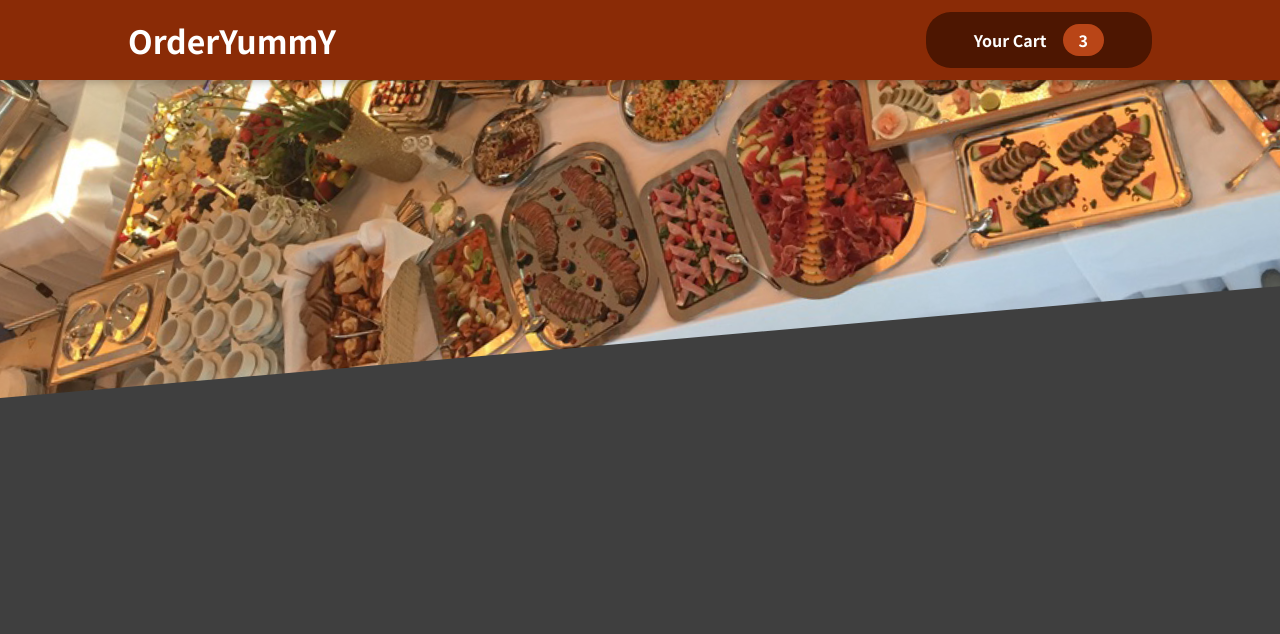
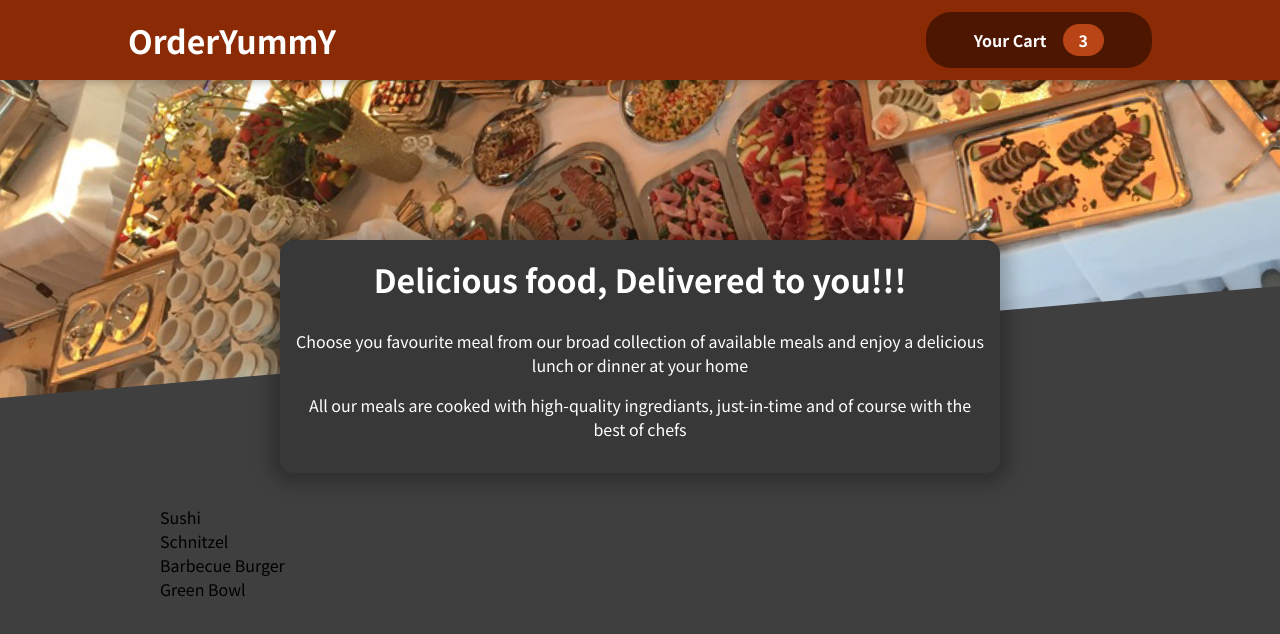
Before and after one commit to parvezaman/order-yummy, a React (Create React App) app: page / in a window 1280 px wide. Shown: the top 634 px of the page. Built offline with nearby package versions, Linux system fonts and the light colour scheme.

Commit message:
added meals component

```diff
--- a/src/App.js
+++ b/src/App.js
@@ -1,9 +1,14 @@
 import Header from "./components/Layout/Header";
+import Meals from "./components/Meals/Meals";
 
 function App() {
   return (
     <>
       <Header />
+
+      <main>
+        <Meals />
+      </main>
     </>
   );
 }
--- /dev/null
+++ b/src/components/Meals/AvailableMeals.js
@@ -0,0 +1,42 @@
+import React from 'react'
+import classes from './AvailableMeals.module.css'
+
+const DUMMY_MEALS = [
+    {
+        id: 'm1',
+        name: 'Sushi',
+        description: 'Finest fish and veggies',
+        price: 22.99,
+    },
+    {
+        id: 'm2',
+        name: 'Schnitzel',
+        description: 'A german specialty!',
+        price: 16.5,
+    },
+    {
+        id: 'm3',
+        name: 'Barbecue Burger',
+        description: 'American, raw, meaty',
+        price: 12.99,
+    },
+    {
+        id: 'm4',
+        name: 'Green Bowl',
+        description: 'Healthy...and green...',
+        price: 18.99,
+    },
+];
+
+const AvailableMeals = () => {
+    const mealsList = DUMMY_MEALS.map(meal => <li>{meal.name}</li>)
+    return (
+        <section className={classes.meals}>
+            <ul>
+                {mealsList}
+            </ul>
+        </section>
+    )
+}
+
+export default AvailableMeals
--- /dev/null
+++ b/src/components/Meals/AvailableMeals.module.css
@@ -0,0 +1,24 @@
+.meals {
+    max-width: 60rem;
+    width: 90%;
+    margin: 2rem auto;
+    animation: meals-appear 1s ease-out forwards;
+}
+
+.meals ul {
+    list-style: none;
+    margin: 0;
+    padding: 0;
+}
+
+@keyframes meals-appear {
+    from {
+        opacity: 0;
+        transform: translateY(3rem);
+    }
+
+    to {
+        opacity: 1;
+        transform: translateY(0);
+    }
+}
--- /dev/null
+++ b/src/components/Meals/Meals.js
@@ -0,0 +1,14 @@
+import React from 'react'
+import MealsSummary from './MealsSummary'
+import AvailableMeals from './AvailableMeals'
+
+const Meals = () => {
+    return (
+        <>
+            <MealsSummary />
+            <AvailableMeals />
+        </>
+    )
+}
+
+export default Meals
--- /dev/null
+++ b/src/components/Meals/MealsSummary.js
@@ -0,0 +1,16 @@
+import React from 'react'
+import classes from './MealsSummary.module.css'
+
+const MealsSummary = () => {
+    return (
+        <section className={classes.summary}>
+            <h2>Delicious food, Delivered to you!!!</h2>
+
+            <p>Choose you favourite meal from our broad collection of available meals and enjoy a delicious lunch or dinner at  your home</p>
+
+            <p>All our meals are cooked with high-quality ingrediants, just-in-time and of course with the best of chefs</p>
+        </section>
+    )
+}
+
+export default MealsSummary
--- /dev/null
+++ b/src/components/Meals/MealsSummary.module.css
@@ -0,0 +1,18 @@
+.summary {
+    text-align: center;
+    max-width: 45rem;
+    width: 90%;
+    margin: auto;
+    margin-top: -10rem;
+    position: relative;
+    background-color: #383838;
+    color: white;
+    border-radius: 14px;
+    padding: 1rem;
+    box-shadow: 0 1px 18px 10px rgba(0, 0, 0, 0.25);
+}
+
+.summary h2 {
+    font-size: 2rem;
+    margin-top: 0;
+}
```
